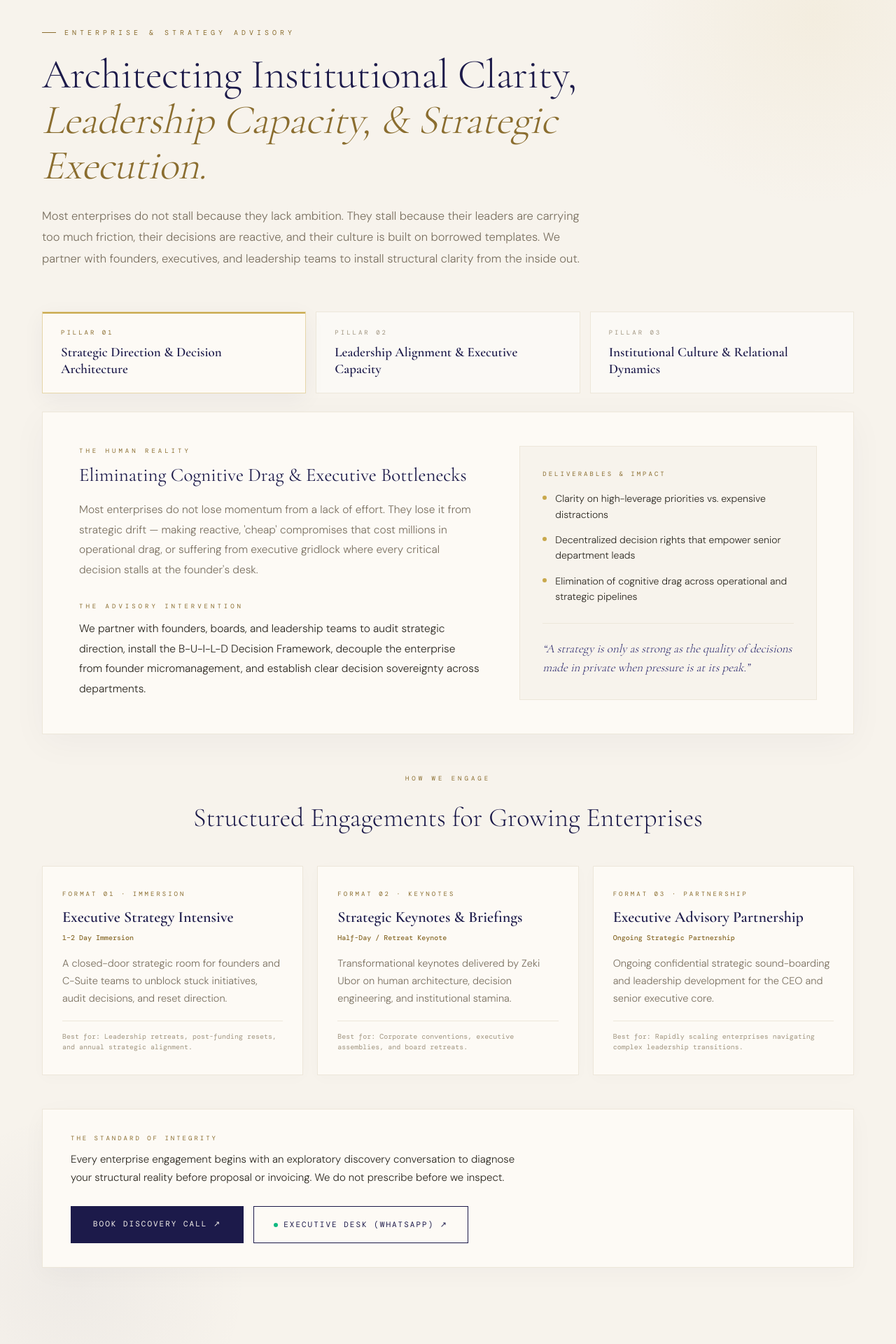
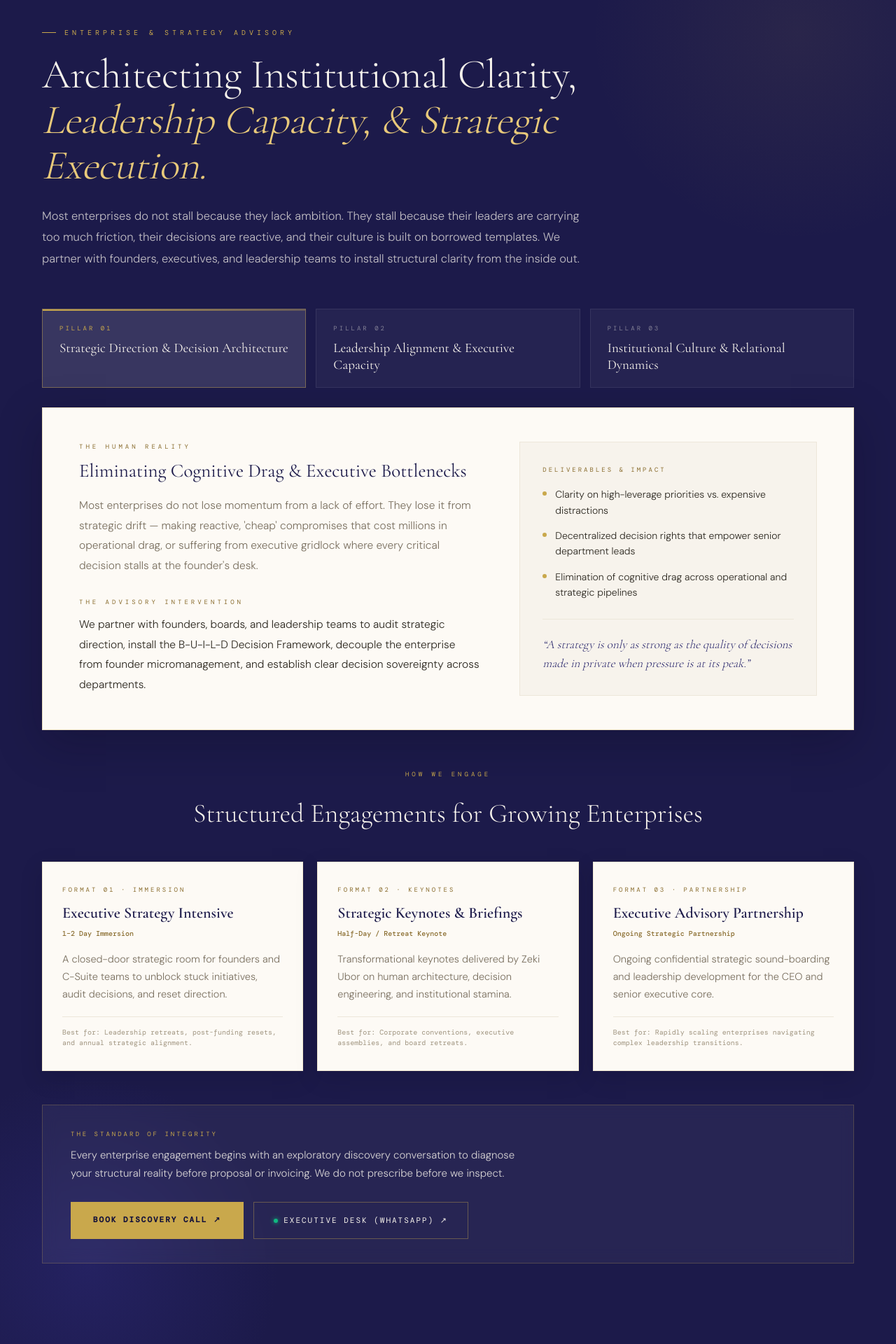
Before and after one commit to DevzekiFaith/mindvestglobal, a Next.js app: page / in a window 1280 px wide. Shown: the part 7400-9320 px from the top of the page at 70% size. Built offline with nearby package versions, Linux system fonts and the light colour scheme; a web font is replaced by a local one.

Commit message:
style: apply Mindvest brand indigo background with pure ivory pillar card

```diff
--- a/app/components/EnterpriseAdvisory.tsx
+++ b/app/components/EnterpriseAdvisory.tsx
@@ -124,35 +124,37 @@ export default function EnterpriseAdvisory() {
       ref={sectionRef}
       id="advisory"
       style={{
-        background: "var(--cream)",
+        background: "var(--indigo)", // Royal Brand Indigo #1C1A4A
         padding: "130px 60px",
         position: "relative",
         overflow: "hidden",
-        borderTop: "1px solid var(--cream-dark)",
-        borderBottom: "1px solid var(--cream-dark)",
+        borderTop: "1px solid rgba(201, 168, 76, 0.15)",
+        borderBottom: "1px solid rgba(201, 168, 76, 0.15)",
       }}
     >
-      {/* Subtle warm ambient glows */}
+      {/* Brand glowing orbs & architecture accents */}
       <div
+        className="advisory-ambient-gold"
         style={{
           position: "absolute",
           top: -160,
           right: -160,
-          width: 550,
-          height: 550,
+          width: 600,
+          height: 600,
           background: "radial-gradient(circle, rgba(201, 168, 76, 0.08) 0%, transparent 70%)",
           borderRadius: "50%",
           pointerEvents: "none",
         }}
       />
       <div
+        className="advisory-ambient-blue"
         style={{
           position: "absolute",
-          bottom: -140,
-          left: -140,
-          width: 500,
-          height: 500,
-          background: "radial-gradient(circle, rgba(28, 26, 74, 0.04) 0%, transparent 70%)",
+          bottom: -150,
+          left: -150,
+          width: 550,
+          height: 550,
+          background: "radial-gradient(circle, rgba(40, 37, 107, 0.7) 0%, transparent 70%)",
           borderRadius: "50%",
           pointerEvents: "none",
         }}
@@ -169,22 +171,22 @@ export default function EnterpriseAdvisory() {
           transition: "opacity 0.9s cubic-bezier(0.16, 1, 0.3, 1), transform 0.9s cubic-bezier(0.16, 1, 0.3, 1)",
         }}
       >
-        {/* Section Header */}
-        <div style={{ maxWidth: 920, marginBottom: 60 }}>
+        {/* Section Header on Brand Color */}
+        <div style={{ maxWidth: 940, marginBottom: 56 }}>
           <div
             style={{
               fontFamily: "var(--font-dm-mono), monospace",
               fontSize: 10,
               letterSpacing: "5px",
               textTransform: "uppercase",
-              color: "var(--gold-muted)",
+              color: "var(--gold)",
               marginBottom: 20,
               display: "flex",
               alignItems: "center",
               gap: 12,
             }}
           >
-            <span style={{ width: 20, height: 1, background: "var(--gold-muted)", display: "inline-block" }} />
+            <span style={{ width: 20, height: 1, background: "var(--gold)", display: "inline-block" }} />
             Enterprise & Strategy Advisory
           </div>
 
@@ -194,13 +196,13 @@ export default function EnterpriseAdvisory() {
               fontSize: "clamp(34px, 4.6vw, 62px)",
               fontWeight: 300,
               lineHeight: 1.1,
-              color: "var(--indigo)",
+              color: "var(--cream)",
               letterSpacing: "-0.5px",
               marginBottom: 24,
             }}
           >
             Architecting Institutional Clarity,<br />
-            <em style={{ fontStyle: "italic", color: "var(--gold-muted)" }}>
+            <em style={{ fontStyle: "italic", color: "var(--gold-light)" }}>
               Leadership Capacity, & Strategic Execution.
             </em>
           </h2>
@@ -209,7 +211,7 @@ export default function EnterpriseAdvisory() {
             style={{
               fontSize: 16.5,
               lineHeight: 1.85,
-              color: "var(--muted)",
+              color: "rgba(247, 243, 236, 0.75)",
               maxWidth: 780,
               margin: 0,
             }}
@@ -220,13 +222,13 @@ export default function EnterpriseAdvisory() {
           </p>
         </div>
 
-        {/* Tab Selection — Clean Ivory/Cream Surface */}
+        {/* Tab Selection — Sleek Brand Pills */}
         <div
           style={{
             display: "grid",
             gridTemplateColumns: "repeat(3, 1fr)",
             gap: 14,
-            marginBottom: 26,
+            marginBottom: 28,
           }}
           className="advisory-tab-grid"
         >
@@ -237,9 +239,9 @@ export default function EnterpriseAdvisory() {
                 key={pillar.id}
                 onClick={() => handleTabChange(idx)}
                 style={{
-                  background: isActive ? "var(--white)" : "rgba(255, 255, 255, 0.45)",
-                  border: isActive ? "1px solid rgba(201, 168, 76, 0.45)" : "1px solid var(--cream-dark)",
-                  padding: "22px 26px",
+                  background: isActive ? "rgba(255, 255, 255, 0.12)" : "rgba(255, 255, 255, 0.04)",
+                  border: isActive ? "1px solid rgba(201, 168, 76, 0.45)" : "1px solid rgba(255, 255, 255, 0.08)",
+                  padding: "20px 24px",
                   textAlign: "left",
                   cursor: "pointer",
                   transition: "all 0.3s cubic-bezier(0.16, 1, 0.3, 1)",
@@ -247,20 +249,19 @@ export default function EnterpriseAdvisory() {
                   display: "flex",
                   flexDirection: "column",
                   gap: 8,
-                  boxShadow: isActive ? "0 8px 30px rgba(28, 26, 74, 0.05)" : "none",
                 }}
                 onMouseEnter={(e) => {
                   if (!isActive) {
                     const el = e.currentTarget as HTMLElement;
-                    el.style.borderColor = "rgba(201, 168, 76, 0.3)";
-                    el.style.background = "var(--white)";
+                    el.style.borderColor = "rgba(201, 168, 76, 0.25)";
+                    el.style.background = "rgba(255, 255, 255, 0.07)";
                   }
                 }}
                 onMouseLeave={(e) => {
                   if (!isActive) {
                     const el = e.currentTarget as HTMLElement;
-                    el.style.borderColor = "var(--cream-dark)";
-                    el.style.background = "rgba(255, 255, 255, 0.45)";
+                    el.style.borderColor = "rgba(255, 255, 255, 0.08)";
+                    el.style.background = "rgba(255, 255, 255, 0.04)";
                   }
                 }}
               >
@@ -272,7 +273,7 @@ export default function EnterpriseAdvisory() {
                       left: 0,
                       right: 0,
                       height: 2,
-                      background: "var(--gold)",
+                      background: "linear-gradient(90deg, var(--gold) 0%, rgba(201,168,76,0.3) 100%)",
                     }}
                   />
                 )}
@@ -282,7 +283,7 @@ export default function EnterpriseAdvisory() {
                     fontSize: 9,
                     letterSpacing: "3px",
                     textTransform: "uppercase",
-                    color: isActive ? "var(--gold-muted)" : "var(--muted-light)",
+                    color: isActive ? "var(--gold)" : "rgba(247, 243, 236, 0.45)",
                     transition: "color 0.3s ease",
                   }}
                 >
@@ -292,8 +293,8 @@ export default function EnterpriseAdvisory() {
                   style={{
                     fontFamily: "var(--font-cormorant), serif",
                     fontSize: 19,
-                    fontWeight: 600,
-                    color: "var(--indigo)",
+                    fontWeight: 500,
+                    color: "var(--cream)",
                     lineHeight: 1.25,
                     transition: "color 0.3s ease",
                   }}
@@ -305,15 +306,15 @@ export default function EnterpriseAdvisory() {
           })}
         </div>
 
-        {/* Active Pillar Card — Warm Light Surface */}
+        {/* Active Pillar Card — Pure Ivory / Light Surface (NO Black Background!) */}
         <div
           style={{
-            background: "var(--white)",
-            border: "1px solid var(--cream-dark)",
+            background: "var(--white)", // Pure Ivory #FDFAF5 — clear, bright, luxurious
+            border: "1px solid rgba(201, 168, 76, 0.3)",
             padding: "48px 52px",
             marginBottom: 56,
             position: "relative",
-            boxShadow: "0 12px 48px rgba(28, 26, 74, 0.04)",
+            boxShadow: "0 20px 60px rgba(10, 8, 24, 0.25)",
           }}
           className="pillar-card"
         >
@@ -345,7 +346,7 @@ export default function EnterpriseAdvisory() {
                 style={{
                   fontFamily: "var(--font-cormorant), serif",
                   fontSize: 27,
-                  fontWeight: 400,
+                  fontWeight: 500,
                   color: "var(--indigo)",
                   lineHeight: 1.25,
                   marginBottom: 18,
@@ -391,7 +392,7 @@ export default function EnterpriseAdvisory() {
             {/* Right Column: Key Outcomes & Guiding Conviction */}
             <div
               style={{
-                background: "var(--cream)",
+                background: "var(--cream)", // Soft warm cream
                 border: "1px solid var(--cream-dark)",
                 padding: "32px",
                 display: "flex",
@@ -459,7 +460,7 @@ export default function EnterpriseAdvisory() {
           </div>
         </div>
 
-        {/* Engagement Modes Grid */}
+        {/* Engagement Modes Grid — Clean Ivory Cards */}
         <div style={{ marginBottom: 48 }}>
           <div
             style={{
@@ -467,7 +468,7 @@ export default function EnterpriseAdvisory() {
               fontSize: 9,
               letterSpacing: "4px",
               textTransform: "uppercase",
-              color: "var(--gold-muted)",
+              color: "var(--gold)",
               marginBottom: 16,
               textAlign: "center",
             }}
@@ -479,7 +480,7 @@ export default function EnterpriseAdvisory() {
               fontFamily: "var(--font-cormorant), serif",
               fontSize: "clamp(24px, 3vw, 38px)",
               fontWeight: 300,
-              color: "var(--indigo)",
+              color: "var(--cream)",
               textAlign: "center",
               marginBottom: 36,
             }}
@@ -500,26 +501,26 @@ export default function EnterpriseAdvisory() {
                 key={i}
                 style={{
                   background: "var(--white)",
-                  border: "1px solid var(--cream-dark)",
+                  border: "1px solid rgba(201, 168, 76, 0.2)",
                   padding: "32px 28px",
                   display: "flex",
                   flexDirection: "column",
                   justifyContent: "space-between",
                   transition: "all 0.35s cubic-bezier(0.16, 1, 0.3, 1)",
                   position: "relative",
-                  boxShadow: "0 4px 20px rgba(28, 26, 74, 0.02)",
+                  boxShadow: "0 10px 30px rgba(10, 8, 24, 0.15)",
                 }}
                 onMouseEnter={(e) => {
                   const el = e.currentTarget as HTMLElement;
-                  el.style.borderColor = "rgba(201, 168, 76, 0.4)";
+                  el.style.borderColor = "var(--gold)";
                   el.style.transform = "translateY(-4px)";
-                  el.style.boxShadow = "0 16px 40px rgba(28, 26, 74, 0.07)";
+                  el.style.boxShadow = "0 20px 48px rgba(10, 8, 24, 0.3)";
                 }}
                 onMouseLeave={(e) => {
                   const el = e.currentTarget as HTMLElement;
-                  el.style.borderColor = "var(--cream-dark)";
+                  el.style.borderColor = "rgba(201, 168, 76, 0.2)";
                   el.style.transform = "translateY(0)";
-                  el.style.boxShadow = "0 4px 20px rgba(28, 26, 74, 0.02)";
+                  el.style.boxShadow = "0 10px 30px rgba(10, 8, 24, 0.15)";
                 }}
               >
                 <div>
@@ -586,18 +587,18 @@ export default function EnterpriseAdvisory() {
           </div>
         </div>
 
-        {/* Discovery & Integrity Commitment Strip — Clean Ivory Panel */}
+        {/* Discovery & Integrity Commitment Strip */}
         <div
           style={{
-            background: "var(--white)",
-            border: "1px solid var(--cream-dark)",
+            background: "rgba(255, 255, 255, 0.05)",
+            border: "1px solid rgba(201, 168, 76, 0.25)",
             padding: "34px 40px",
             display: "flex",
             alignItems: "center",
             justifyContent: "space-between",
             gap: 28,
             flexWrap: "wrap",
-            boxShadow: "0 8px 32px rgba(28, 26, 74, 0.03)",
+            backdropFilter: "blur(10px)",
           }}
           className="integrity-strip"
         >
@@ -608,7 +609,7 @@ export default function EnterpriseAdvisory() {
                 fontSize: 9,
                 letterSpacing: "3px",
                 textTransform: "uppercase",
-                color: "var(--gold-muted)",
+                color: "var(--gold)",
                 marginBottom: 8,
               }}
             >
@@ -618,7 +619,7 @@ export default function EnterpriseAdvisory() {
               style={{
                 fontSize: 15,
                 lineHeight: 1.75,
-                color: "var(--text)",
+                color: "rgba(247, 243, 236, 0.85)",
               }}
             >
               Every enterprise engagement begins with an exploratory discovery conversation to diagnose your
@@ -633,25 +634,26 @@ export default function EnterpriseAdvisory() {
               rel="noopener noreferrer"
               style={{
                 padding: "16px 32px",
-                background: "var(--indigo)",
-                color: "var(--cream)",
+                background: "var(--gold)",
+                color: "var(--indigo-deep)",
                 fontFamily: "var(--font-dm-mono), monospace",
                 fontSize: 11,
                 letterSpacing: "2px",
                 textTransform: "uppercase",
+                fontWeight: 700,
                 textDecoration: "none",
                 transition: "all 0.3s cubic-bezier(0.16, 1, 0.3, 1)",
                 display: "inline-block",
               }}
               onMouseEnter={(e) => {
                 const el = e.currentTarget as HTMLElement;
-                el.style.background = "var(--indigo-mid)";
+                el.style.background = "var(--gold-light)";
                 el.style.transform = "translateY(-2px)";
-                el.style.boxShadow = "0 12px 30px rgba(28, 26, 74, 0.2)";
+                el.style.boxShadow = "0 10px 28px rgba(201, 168, 76, 0.35)";
               }}
               onMouseLeave={(e) => {
                 const el = e.currentTarget as HTMLElement;
-                el.style.background = "var(--indigo)";
+                el.style.background = "var(--gold)";
                 el.style.transform = "translateY(0)";
                 el.style.boxShadow = "none";
               }}
@@ -666,8 +668,8 @@ export default function EnterpriseAdvisory() {
               style={{
                 padding: "16px 28px",
                 background: "transparent",
-                color: "var(--indigo)",
-                border: "1px solid var(--indigo)",
+                color: "var(--cream)",
+                border: "1px solid rgba(201, 168, 76, 0.4)",
                 fontFamily: "var(--font-dm-mono), monospace",
                 fontSize: 11,
                 letterSpacing: "2px",
@@ -680,18 +682,20 @@ export default function EnterpriseAdvisory() {
               }}
               onMouseEnter={(e) => {
                 const el = e.currentTarget as HTMLElement;
-                el.style.background = "var(--indigo)";
-                el.style.color = "var(--cream)";
+                el.style.borderColor = "var(--gold)";
+                el.style.color = "var(--gold)";
                 el.style.transform = "translateY(-2px)";
+                el.style.background = "rgba(201, 168, 76, 0.08)";
               }}
               onMouseLeave={(e) => {
                 const el = e.currentTarget as HTMLElement;
+                el.style.borderColor = "rgba(201, 168, 76, 0.4)";
+                el.style.color = "var(--cream)";
+                el.style.transform = "translateY(0)";
                 el.style.background = "transparent";
-                el.style.color = "var(--indigo)";
-                el.style.transform = "translateY(0)";
               }}
             >
-              <span style={{ width: 6, height: 6, borderRadius: "50%", background: "#10B981" }} />
+              <span style={{ width: 6, height: 6, borderRadius: "50%", background: "#10B981", boxShadow: "0 0 6px #10B981" }} />
               Executive Desk (WhatsApp) ↗
             </a>
           </div>
```
